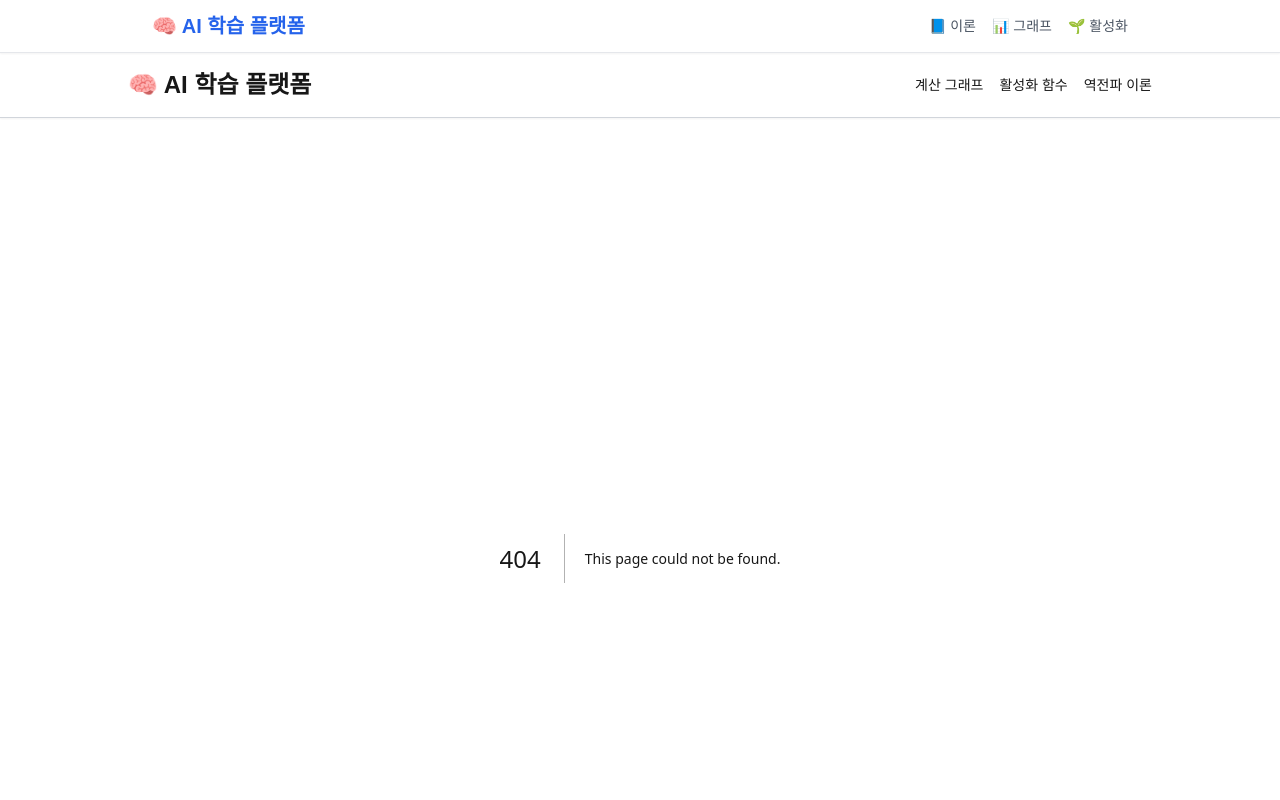
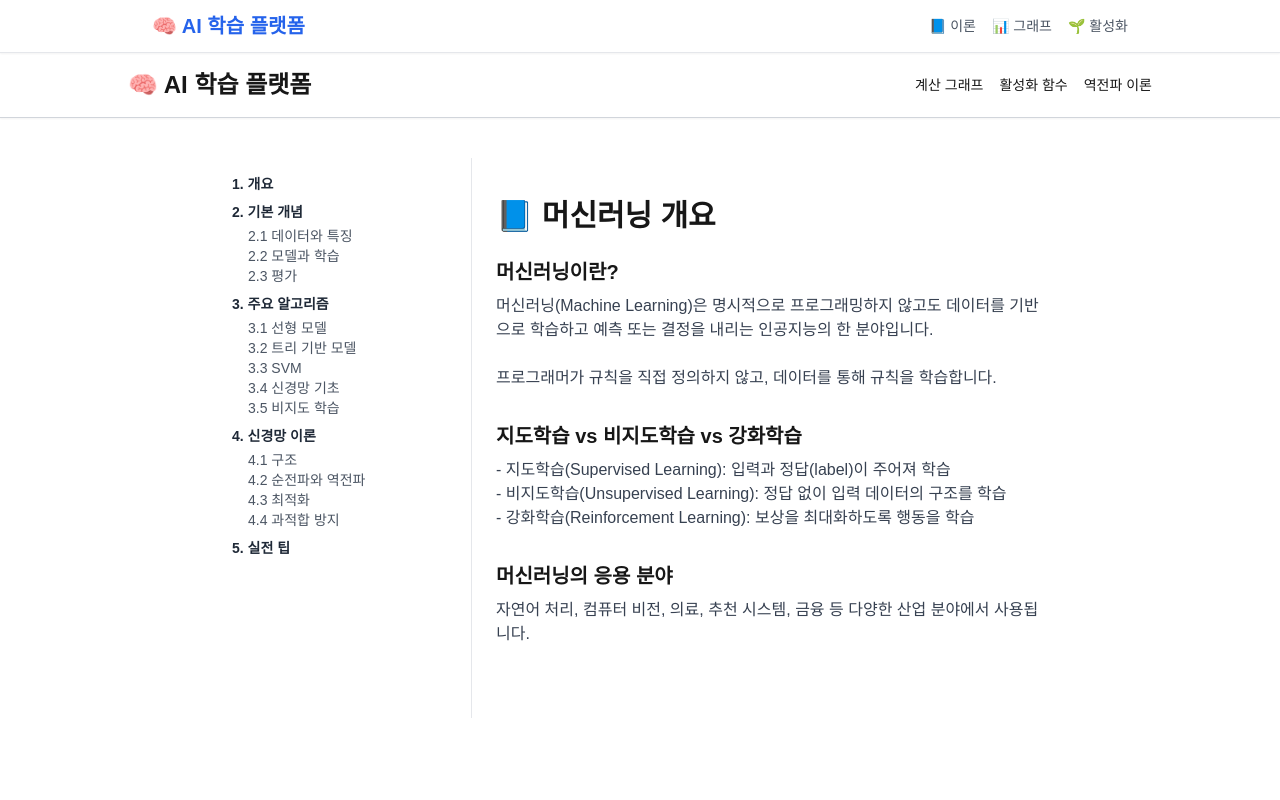
Before and after one commit to jeehun98/ai-learning-platform, a Next.js app: page /theory/1_overview in a window 1280 px wide. Before the commit this address had no page. Shown: the top 800 px of the page. Built offline with nearby package versions, Linux system fonts and the light colour scheme.

Commit message:
data 폴더 확인이요

```diff
--- a/components/TheorySidebar.tsx
+++ b/components/TheorySidebar.tsx
@@ -1,62 +1,68 @@
-// components/TheorySidebar.tsx
 import Link from "next/link";
-import { useRouter } from "next/router";
 
-const theoryNav = [
+const sidebarItems = [
   {
-    number: "1",
-    title: "신경망",
-    href: "/theory/neural-networks",
+    title: "1. 개요",
+    href: "/theory/1_overview",
+  },
+  {
+    title: "2. 기본 개념",
     children: [
-      { number: "1.1", title: "역전파", href: "/theory/neural-networks/backprop" },
-      { number: "1.2", title: "활성화 함수", href: "/theory/neural-networks/activation" },
+      { title: "2.1 데이터와 특징", href: "/theory/2_fundamentals/data" },
+      { title: "2.2 모델과 학습", href: "/theory/2_fundamentals/model" },
+      { title: "2.3 평가", href: "/theory/2_fundamentals/evaluation" },
     ],
   },
   {
-    number: "2",
-    title: "최적화",
-    href: "/theory/optimization",
+    title: "3. 주요 알고리즘",
     children: [
-      { number: "2.1", title: "경사 하강법", href: "/theory/optimization/sgd" },
-      { number: "2.2", title: "Adam", href: "/theory/optimization/adam" },
+      { title: "3.1 선형 모델", href: "/theory/3_algorithms/linear" },
+      { title: "3.2 트리 기반 모델", href: "/theory/3_algorithms/tree" },
+      { title: "3.3 SVM", href: "/theory/3_algorithms/svm" },
+      { title: "3.4 신경망 기초", href: "/theory/3_algorithms/nn-basic" },
+      { title: "3.5 비지도 학습", href: "/theory/3_algorithms/unsupervised" },
     ],
+  },
+  {
+    title: "4. 신경망 이론",
+    children: [
+      { title: "4.1 구조", href: "/theory/4_neural/structure" },
+      { title: "4.2 순전파와 역전파", href: "/theory/4_neural/backprop" },
+      { title: "4.3 최적화", href: "/theory/4_neural/optimization" },
+      { title: "4.4 과적합 방지", href: "/theory/4_neural/regularization" },
+    ],
+  },
+  {
+    title: "5. 실전 팁",
+    href: "/theory/5_tips",
   },
 ];
 
 export default function TheorySidebar() {
-  const router = useRouter();
-
   return (
-    <aside className="w-64 min-h-screen p-6 border-r border-gray-200 dark:border-neutral-700 bg-white dark:bg-neutral-900">
-      <h2 className="text-xl font-bold mb-6 text-blue-600 dark:text-blue-400">📘 이론 목차</h2>
-      <ul className="space-y-3 text-sm">
-        {theoryNav.map((section) => (
-          <li key={section.href}>
-            <Link
-              href={section.href}
-              className={`block px-2 py-1 rounded-md font-semibold ${
-                router.pathname === section.href ? "bg-blue-100 text-blue-800 dark:bg-blue-800 dark:text-white" : "hover:bg-gray-100 dark:hover:bg-neutral-800 text-gray-800 dark:text-gray-200"
-              }`}
-            >
-              {section.number}. {section.title}
+    <aside className="w-64 p-4 border-r border-gray-200 dark:border-gray-700">
+      <nav className="space-y-2 text-sm">
+        {sidebarItems.map((item, i) => (
+          <div key={i}>
+            <Link href={item.href || "#"}>
+              <span className="block font-semibold text-gray-800 dark:text-gray-200 hover:underline">
+                {item.title}
+              </span>
             </Link>
-            <ul className="mt-1 space-y-1">
-              {section.children?.map((child) => (
-                <li key={child.href}>
-                  <Link
-                    href={child.href}
-                    className={`block pl-6 text-sm rounded-md ${
-                      router.pathname === child.href ? "bg-blue-100 text-blue-800 dark:bg-blue-800 dark:text-white font-medium" : "hover:bg-gray-100 dark:hover:bg-neutral-800 text-gray-700 dark:text-gray-300"
-                    }`}
-                  >
-                    {child.number} {child.title}
+            {item.children && (
+              <div className="ml-4 mt-1 space-y-1">
+                {item.children.map((sub, j) => (
+                  <Link href={sub.href} key={j}>
+                    <span className="block text-gray-600 dark:text-gray-400 hover:underline">
+                      {sub.title}
+                    </span>
                   </Link>
-                </li>
-              ))}
-            </ul>
-          </li>
+                ))}
+              </div>
+            )}
+          </div>
         ))}
-      </ul>
+      </nav>
     </aside>
   );
 }
--- /dev/null
+++ b/data/theory/overviewContent.ts
@@ -0,0 +1,17 @@
+export const overviewContent = {
+    title: "머신러닝 개요",
+    sections: [
+      {
+        heading: "머신러닝이란?",
+        body: `머신러닝(Machine Learning)은 명시적으로 프로그래밍하지 않고도 데이터를 기반으로 학습하고 예측 또는 결정을 내리는 인공지능의 한 분야입니다.\n\n프로그래머가 규칙을 직접 정의하지 않고, 데이터를 통해 규칙을 학습합니다.`,
+      },
+      {
+        heading: "지도학습 vs 비지도학습 vs 강화학습",
+        body: `- 지도학습(Supervised Learning): 입력과 정답(label)이 주어져 학습\n- 비지도학습(Unsupervised Learning): 정답 없이 입력 데이터의 구조를 학습\n- 강화학습(Reinforcement Learning): 보상을 최대화하도록 행동을 학습`,
+      },
+      {
+        heading: "머신러닝의 응용 분야",
+        body: `자연어 처리, 컴퓨터 비전, 의료, 추천 시스템, 금융 등 다양한 산업 분야에서 사용됩니다.`,
+      },
+    ],
+  };
--- /dev/null
+++ b/pages/dev-log.tsx
@@ -0,0 +1,36 @@
+// pages/dev-log.tsx
+import Head from "next/head";
+
+export default function DevLog() {
+  return (
+    <>
+      <Head>
+        <title>개발 로그 | AI 학습 플랫폼</title>
+      </Head>
+      <main className="max-w-3xl mx-auto px-6 py-10">
+        <h1 className="text-3xl font-bold mb-6">🛠️ 개발 로그</h1>
+        <p className="text-gray-700 dark:text-gray-300 mb-8">
+          이 페이지는 AI 학습 플랫폼의 개발 과정을 기록한 공간입니다.
+        </p>
+
+        <ul className="space-y-6 text-sm text-gray-800 dark:text-gray-300">
+          <li>
+            <span className="font-bold text-blue-600">2025-04-20</span><br />
+            - 프로젝트 초기 세팅 (Next.js + TailwindCSS)<br />
+            - 공통 레이아웃 및 둥글둥글한 메인 페이지 구성<br />
+            - RoundedButton 컴포넌트 분리<br />
+            - TheoryLayout / TheorySidebar 구축 (이론 전용 레이아웃)<br />
+            - 이론 목차 계층화 (1. 대단원, 1.1 중단원, 1.1.1 소단원 적용)
+          </li>
+
+          <li>
+            <span className="font-bold text-blue-600">✅ 진행 예정</span><br />
+            - 각 이론 페이지 본문 내용 작성 (역전파, 최적화, 손실함수 등)<br />
+            - 이론 진도율 시각화, 다크모드 전환 UI<br />
+            - 계산 그래프 시각화 기능 구현 및 실시간 연산 결과 연동
+          </li>
+        </ul>
+      </main>
+    </>
+  );
+}
--- /dev/null
+++ b/pages/theory/1_overview/index.tsx
@@ -0,0 +1,20 @@
+import TheorySidebar from "@/components/TheorySidebar";
+import { overviewContent } from "../../../data/theory/overviewContent";
+
+export default function OverviewPage() {
+  return (
+    <div className="flex">
+      <TheorySidebar />
+      <main className="flex-1 max-w-3xl mx-auto px-6 py-10">
+        <h1 className="text-3xl font-bold mb-6">📘 {overviewContent.title}</h1>
+
+        {overviewContent.sections.map((section, idx) => (
+          <section key={idx} className="mb-8">
+            <h2 className="text-xl font-semibold mb-2">{section.heading}</h2>
+            <p className="text-gray-700 whitespace-pre-line">{section.body}</p>
+          </section>
+        ))}
+      </main>
+    </div>
+  );
+}
```
